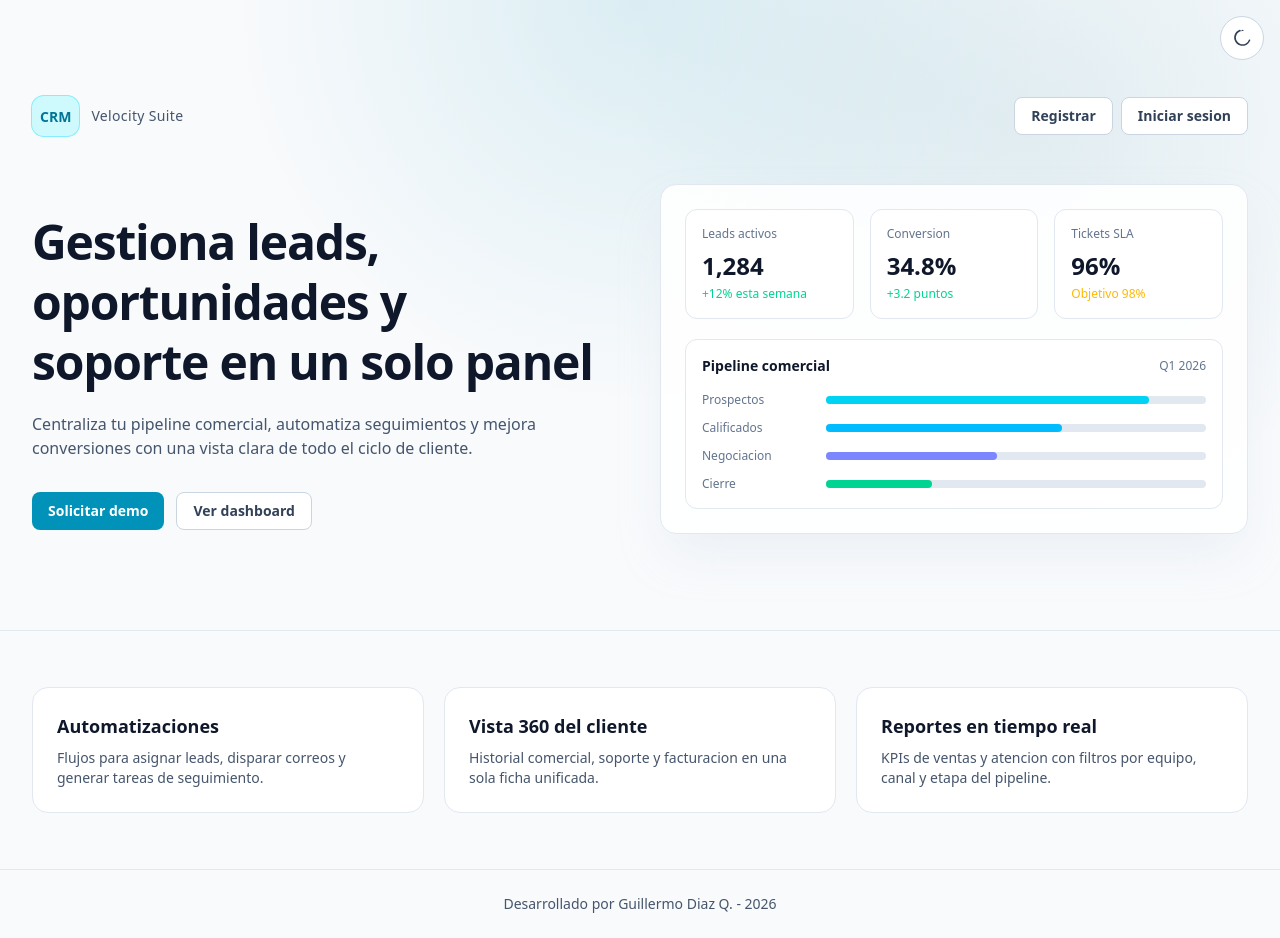
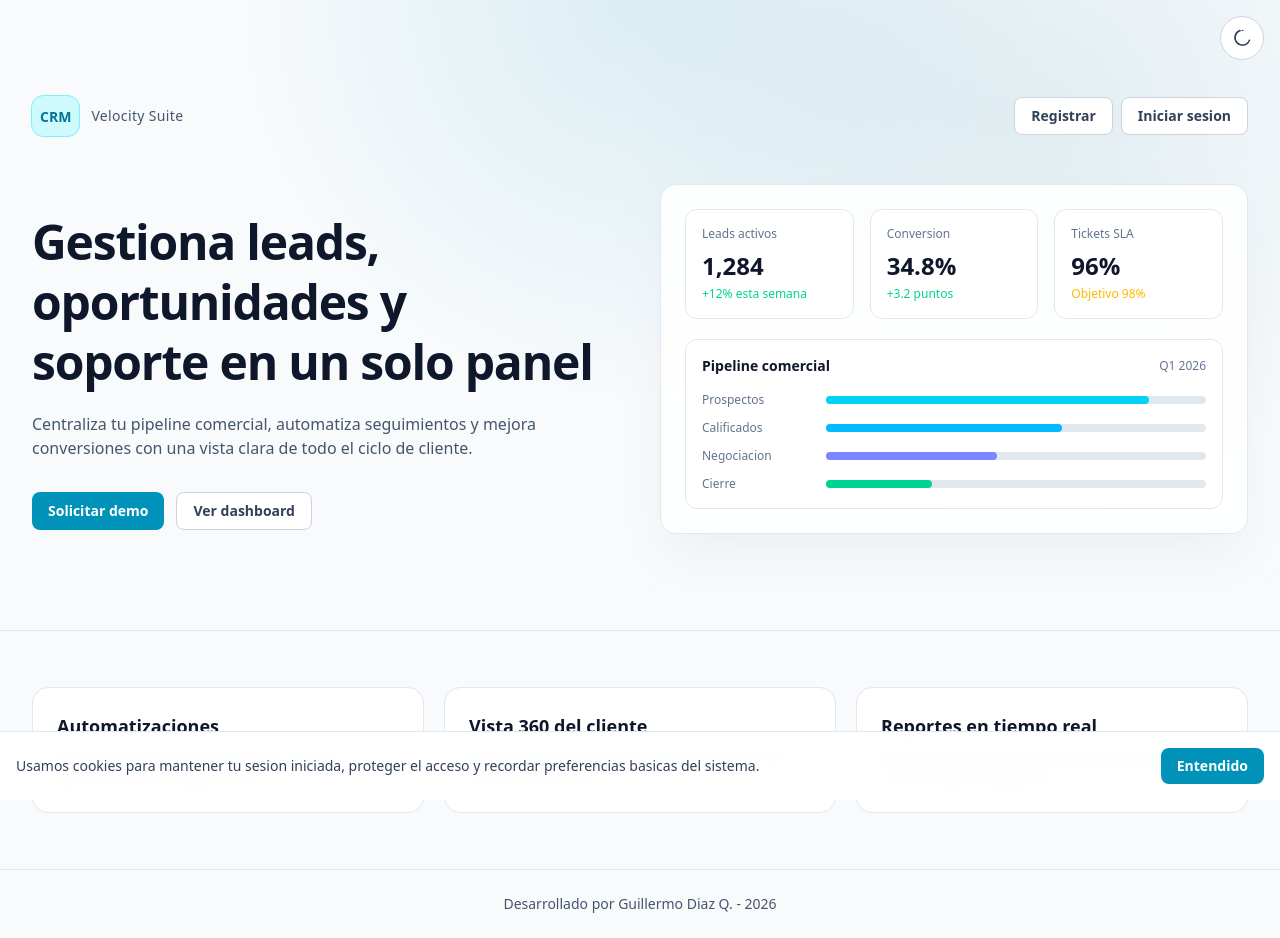
Before and after one commit to gdiazq/crm-frontend, a Vue app: page / in a window 1280 px wide. Built offline with nearby package versions, Linux system fonts and the light colour scheme; no server answers; the HTML template or start-up script is replaced by a standard one; what vue-tippy would draw is missing.

Commit message:
se arreglan algunos problemas reportados y se genera el componente de cookie consent

```diff
--- a/src/App.vue
+++ b/src/App.vue
@@ -1,10 +1,13 @@
 <script setup lang="ts">
-import { computed } from 'vue'
+import { computed, onMounted } from 'vue'
 import { useRoute } from 'vue-router'
+import { CookieConsentBanner } from '@/components'
 import PrivateDefaultLayout from '@/layouts/private/PrivateDefaultLayout.vue'
 import PublicDefaultLayout from '@/layouts/public/PublicDefaultLayout.vue'
+import { useStoreTheme } from '@/stores'
 
 const route = useRoute()
+const themeStore = useStoreTheme()
 
 const currentLayout = computed(() => {
   if (route.meta.layout === 'LayoutPrivateDefault') {
@@ -12,8 +15,13 @@ const currentLayout = computed(() => {
   }
   return PublicDefaultLayout
 })
+
+onMounted(() => {
+  themeStore.initTheme()
+})
 </script>
 
 <template>
   <component :is="currentLayout" />
+  <CookieConsentBanner />
 </template>
--- /dev/null
+++ b/src/components/common/CookieConsentBanner.vue
@@ -0,0 +1,36 @@
+<script setup lang="ts">
+import { onMounted, ref } from 'vue'
+
+const COOKIE_CONSENT_KEY = 'crm-cookie-consent'
+const isVisible = ref(false)
+
+const handleAccept = () => {
+  localStorage.setItem(COOKIE_CONSENT_KEY, 'accepted')
+  isVisible.value = false
+}
+
+onMounted(() => {
+  const storedConsent = localStorage.getItem(COOKIE_CONSENT_KEY)
+  isVisible.value = storedConsent !== 'accepted'
+})
+</script>
+
+<template>
+  <section
+    v-if="isVisible"
+    class="fixed inset-x-0 bottom-0 z-[100] border-t border-slate-200 bg-white/95 p-4 backdrop-blur dark:border-white/10 dark:bg-slate-900/95"
+  >
+    <div class="mx-auto flex w-full max-w-7xl flex-col gap-3 md:flex-row md:items-center md:justify-between">
+      <p class="text-sm text-slate-700 dark:text-slate-200">
+        Usamos cookies para mantener tu sesion iniciada, proteger el acceso y recordar preferencias basicas del sistema.
+      </p>
+      <button
+        type="button"
+        class="rounded-lg bg-cyan-600 px-4 py-2 text-sm font-semibold text-white transition hover:bg-cyan-700 focus-visible:outline-none focus-visible:ring-2 focus-visible:ring-cyan-400 focus-visible:ring-offset-2 focus-visible:ring-offset-slate-50 dark:bg-cyan-400 dark:text-slate-950 dark:hover:bg-cyan-300 dark:focus-visible:ring-offset-slate-950"
+        @click="handleAccept"
+      >
+        Entendido
+      </button>
+    </div>
+  </section>
+</template>
--- a/src/components/index.ts
+++ b/src/components/index.ts
@@ -1,5 +1,6 @@
 import ThemeToggle from './common/ThemeToggle.vue'
 import NotificationPanel from './common/NotificationPanel.vue'
+import CookieConsentBanner from './common/CookieConsentBanner.vue'
 import FooterComponent from './frontpage/FooterComponent.vue'
 import FeatureGrid from './frontpage/FeatureGrid.vue'
 import HeroContent from './frontpage/HeroContent.vue'
@@ -14,6 +15,7 @@ import SelectComponent from './ui/select/SelectComponent.vue'
 export {
   ThemeToggle,
   NotificationPanel,
+  CookieConsentBanner,
   FooterComponent,
   FeatureGrid,
   HeroContent,
--- a/src/interfaces/auth/auth.interface.ts
+++ b/src/interfaces/auth/auth.interface.ts
@@ -29,11 +29,6 @@ export interface AuthCheckEmailResponse {
   available: boolean
 }
 
-export interface AuthLoginResponse {
-  user: AuthUser
-  modules?: ModulePermission[]
-}
-
 export interface AlertsCore {
   icon: string
   variant: 'success' | 'error' | 'warning' | 'info'
--- a/src/interfaces/index.ts
+++ b/src/interfaces/index.ts
@@ -3,7 +3,6 @@ import type {
   AlertsCore,
   AuthCheckEmailResponse,
   AuthLoginPayload,
-  AuthLoginResponse,
   AuthRegisterPayload,
   AuthVerifyEmailPayload,
   AuthUser,
@@ -25,7 +24,6 @@ export type {
   CrmStage,
   CrmStat,
   AuthLoginPayload,
-  AuthLoginResponse,
   AuthRegisterPayload,
   AuthVerifyEmailPayload,
   AuthUser,
--- a/src/main.ts
+++ b/src/main.ts
@@ -5,15 +5,6 @@ import { VueDatePicker } from '@vuepic/vue-datepicker'
 import '@vuepic/vue-datepicker/dist/main.css'
 import 'vue-select/dist/vue-select.css'
 import vSelect from 'vue-select'
-
-import { library } from '@fortawesome/fontawesome-svg-core'
-import { fas } from '@fortawesome/free-solid-svg-icons'
-import { far } from '@fortawesome/free-regular-svg-icons'
-import { fab } from '@fortawesome/free-brands-svg-icons'
-import { FontAwesomeIcon } from '@fortawesome/vue-fontawesome'
-
-library.add(fas, far, fab)
-
 
 import { createApp } from 'vue'
 import { createPinia } from 'pinia'
@@ -26,7 +17,6 @@ const app = createApp(App)
 app.use(createPinia())
 app.use(router)
 app.use(VueTippy)
-app.component('font-awesome-icon', FontAwesomeIcon)
 app.component('VueDatePicker', VueDatePicker)
 app.component('v-select', vSelect)
 
--- a/src/views/HomeView.vue
+++ b/src/views/HomeView.vue
@@ -1,14 +1,6 @@
 <script setup lang="ts">
-import { onMounted } from 'vue'
 import { FeatureGrid, FooterComponent, HeroContent, HeroHeader, KpiPanel, ThemeToggle } from '@/components'
 import { CRM_FEATURES, CRM_STAGES, CRM_STATS } from '@/constants'
-import { useStoreTheme } from '@/stores'
-
-const themeStore = useStoreTheme()
-
-onMounted(() => {
-  themeStore.initTheme()
-})
 </script>
 
 <template>
--- a/src/views/public/LoginView.vue
+++ b/src/views/public/LoginView.vue
@@ -3,11 +3,10 @@ import { onMounted } from 'vue'
 import { useRouter } from 'vue-router'
 import { computed, ref } from 'vue'
 import { ButtonComponent, FooterComponent, InputComponent, PasswordInputComponent, ThemeToggle } from '@/components'
-import { useStoreAuth, useStoreTheme } from '@/stores'
+import { useStoreAuth } from '@/stores'
 
 const router = useRouter()
 const storeAuth = useStoreAuth()
-const storeTheme = useStoreTheme()
 const form = ref({
   email: '',
   password: '',
@@ -84,7 +83,6 @@ const handleGoHome = () => {
 }
 
 onMounted(() => {
-  storeTheme.initTheme()
   const rememberedEmail = localStorage.getItem('rememberEmail')
   if (rememberedEmail) {
     handleEmailValue(rememberedEmail)
--- a/src/views/public/RegisterView.vue
+++ b/src/views/public/RegisterView.vue
@@ -1,13 +1,12 @@
 <script setup lang="ts">
-import { computed, onBeforeUnmount, onMounted, ref, watch } from 'vue'
+import { computed, onBeforeUnmount, ref, watch } from 'vue'
 import { useRouter } from 'vue-router'
 import { storeToRefs } from 'pinia'
 import { ButtonComponent, FooterComponent, InputComponent, ThemeToggle } from '@/components'
-import { useStoreAuth, useStoreTheme } from '@/stores'
+import { useStoreAuth } from '@/stores'
 
 const router = useRouter()
 const storeAuth = useStoreAuth()
-const storeTheme = useStoreTheme()
 const { errorMessage, registerSubmitting, checkEmailSubmitting, emailAvailable } = storeToRefs(storeAuth)
 
 const form = ref({
@@ -84,10 +83,6 @@ const submitForm = async () => {
 const handleGoHome = () => {
   router.push('/')
 }
-
-onMounted(() => {
-  storeTheme.initTheme()
-})
 
 watch(
   () => form.value.email,
--- a/src/views/public/VerifyEmailView.vue
+++ b/src/views/public/VerifyEmailView.vue
@@ -3,11 +3,10 @@ import { computed, onMounted, ref } from 'vue'
 import { useRouter } from 'vue-router'
 import { storeToRefs } from 'pinia'
 import { ButtonComponent, FooterComponent, ThemeToggle, VerificationCodeInputComponent } from '@/components'
-import { useStoreAuth, useStoreTheme } from '@/stores'
+import { useStoreAuth } from '@/stores'
 
 const router = useRouter()
 const storeAuth = useStoreAuth()
-const storeTheme = useStoreTheme()
 const { verifySubmitting, errorMessage, successMessage, pendingVerifyEmail } = storeToRefs(storeAuth)
 
 const form = ref({
@@ -43,7 +42,6 @@ const handleGoLogin = () => {
 }
 
 onMounted(() => {
-  storeTheme.initTheme()
   if (!pendingVerifyEmail.value) handleMessageAlert('No se encontro el correo a verificar. Vuelve a registrarte.')
 })
 </script>
```
